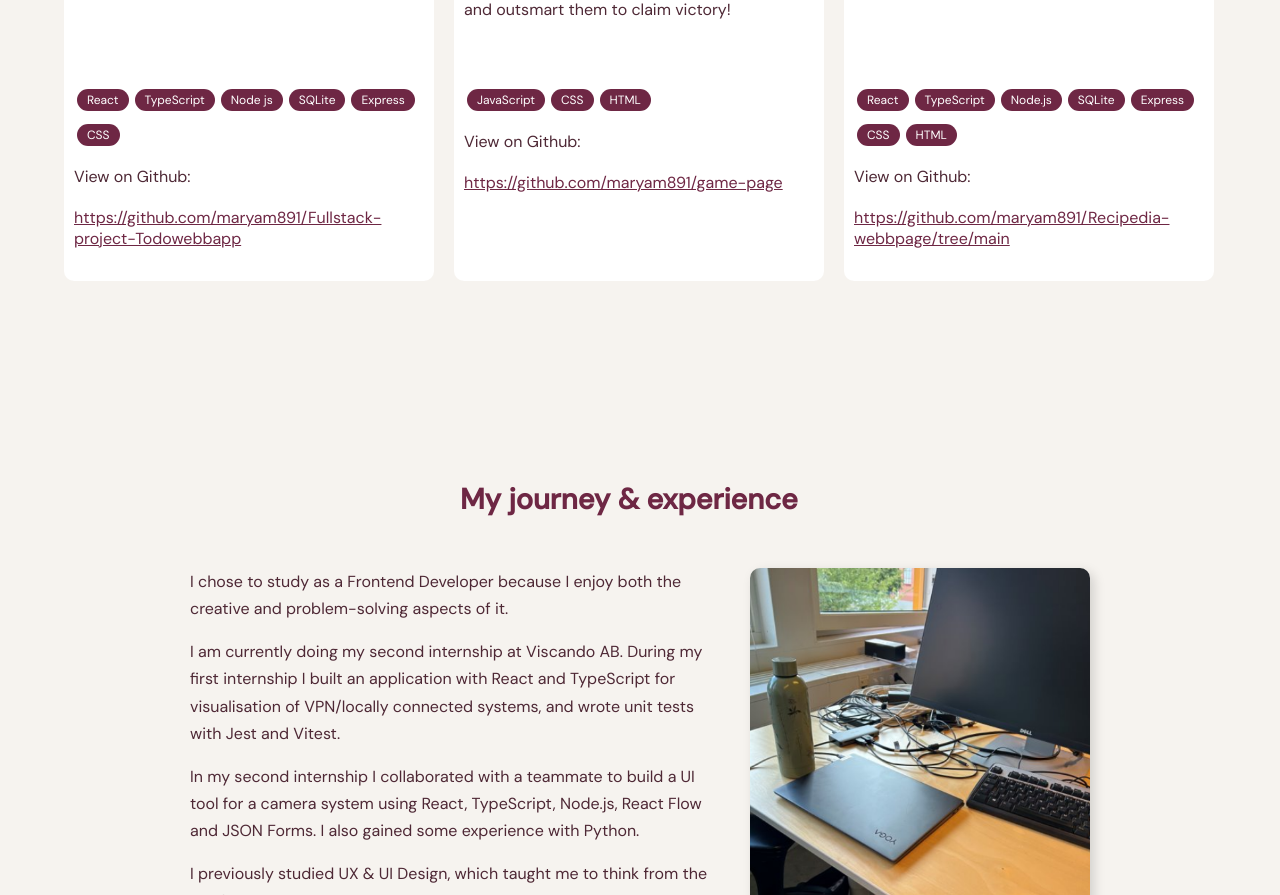
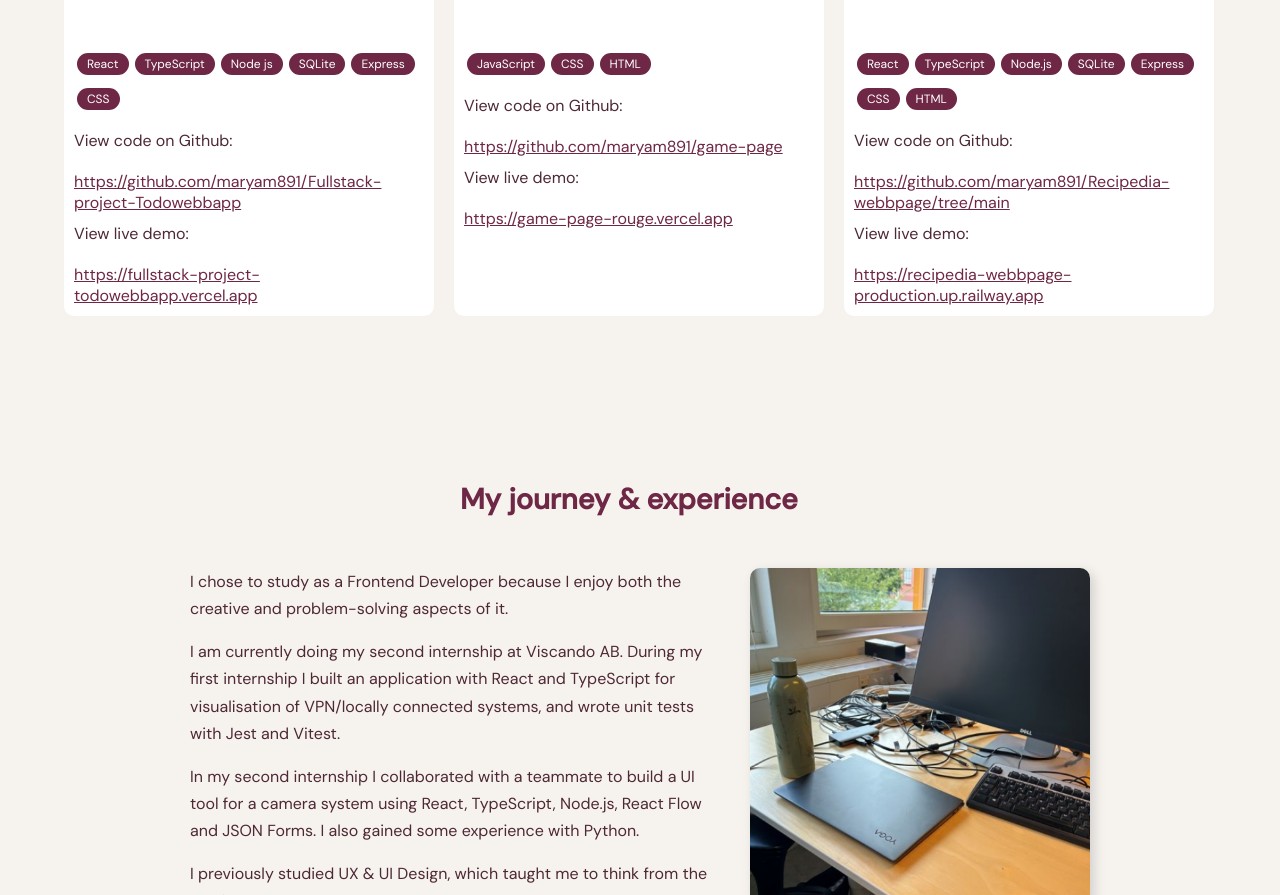
Before and after one commit to maryam891/Portfolio, a React (Vite) app: page / in a window 1280 px wide. Shown: the part 1550-2445 px from the top of the page. Built offline with nearby package versions, Linux system fonts and the light colour scheme.

Commit message:
added liveUrl to projects

```diff
--- a/src/components/Projects.tsx
+++ b/src/components/Projects.tsx
@@ -14,8 +14,10 @@ export default function Projects() {
             <p className='project-description'>{project.description}</p>
             {project.tags.map((tag, i) => (
               <span className='project-tags' key={i}> {tag}</span>))}
-            <p style={{ marginTop: "10px", marginBottom: "20px" }}>View on Github:</p>
+            <p style={{ marginTop: "10px", marginBottom: "20px" }}>View code on Github:</p>
             <a href={project.githubUrl} target="_blank" rel="noreferrer" className='project-url'>{project.githubUrl}</a>
+            <p style={{ marginTop: "10px", marginBottom: "20px" }}>View live demo:</p>
+            <a href={project.liveUrl} target="_blank" rel="noreferrer" className='project-url'>{project.liveUrl}</a>
           </div>
         ))}
       </div>
--- a/src/data.ts
+++ b/src/data.ts
@@ -15,6 +15,7 @@ export const projects: Project[] = [
       "This is a full-stack todo web app I built where you can manage and add tasks with a fun side of adding images to your tasks. ",
     tags: ["React", "TypeScript", "Node js", "SQLite", "Express", "CSS"],
     githubUrl: "https://github.com/maryam891/Fullstack-project-Todowebbapp",
+    liveUrl: "https://fullstack-project-todowebbapp.vercel.app",
   },
   {
     id: 2,
@@ -23,6 +24,7 @@ export const projects: Project[] = [
       "A browser-based card battle game built where you get a randomly generated  character and challenge your opponent – attack strategically and outsmart them to claim victory!",
     tags: ["JavaScript", "CSS", "HTML"],
     githubUrl: "https://github.com/maryam891/game-page",
+    liveUrl: "https://game-page-rouge.vercel.app",
   },
   {
     id: 3,
@@ -39,5 +41,6 @@ export const projects: Project[] = [
       "HTML",
     ],
     githubUrl: "https://github.com/maryam891/Recipedia-webbpage/tree/main",
+    liveUrl: "https://recipedia-webbpage-production.up.railway.app",
   },
 ];
```
